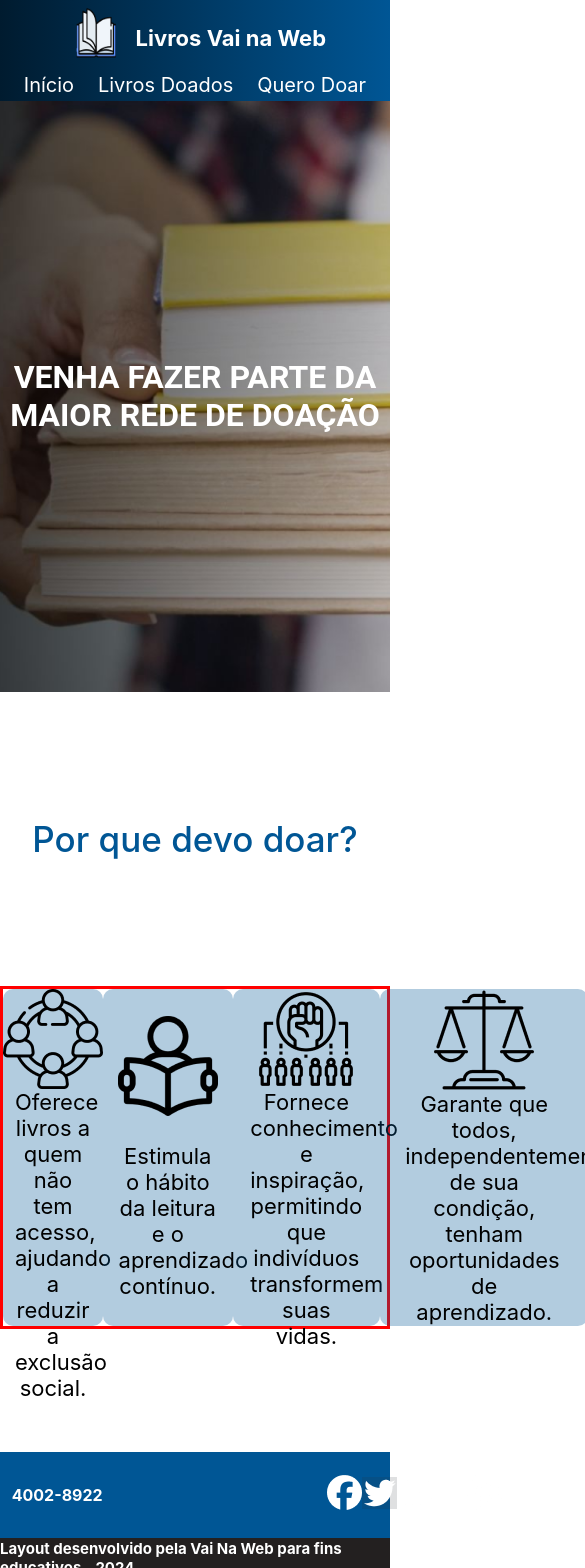
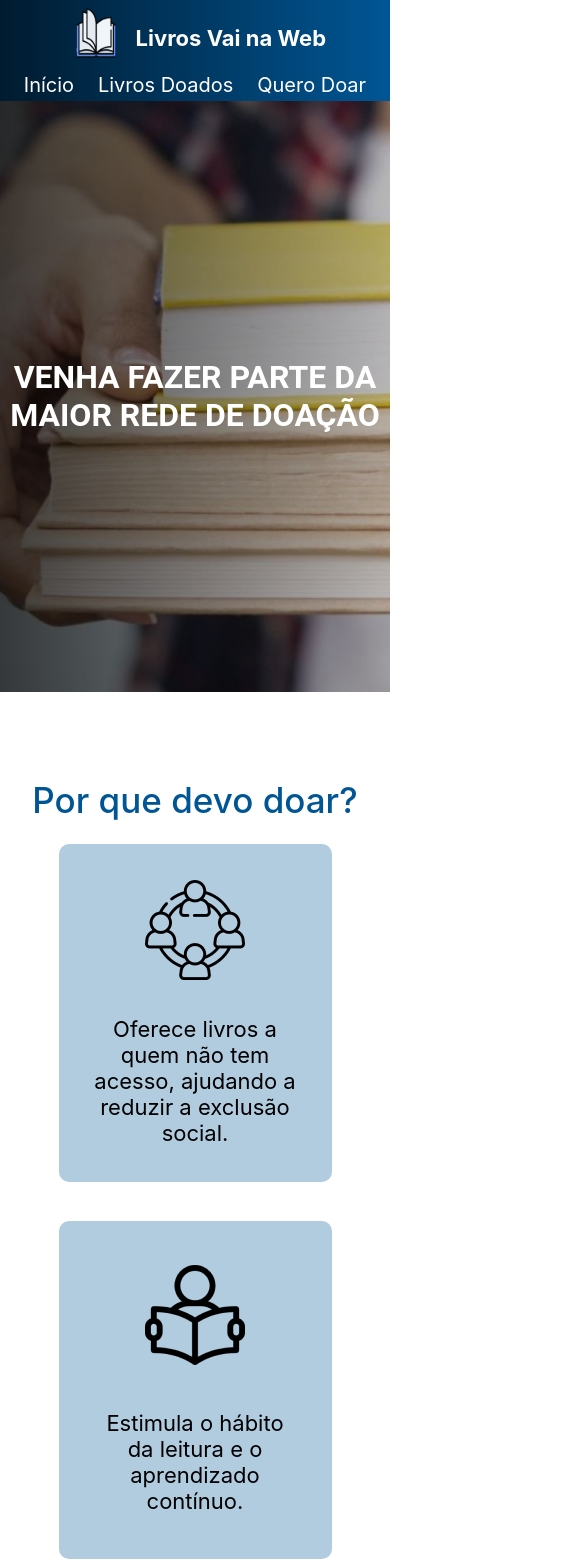
Before and after one commit to Vinny1804/DesafioLivrosVNW, a React (Vite) app: page / in a window 390 px wide. Shown: the top 1568 px of the page, 585 px wide, since content can reach past the window. Built offline with nearby package versions, Linux system fonts and the light colour scheme.

Commit message:
:ok_hand: Página inicial responsivo

```diff
--- a/src/pages/inicio/inicio.module.scss
+++ b/src/pages/inicio/inicio.module.scss
@@ -16,7 +16,8 @@
     }
 }
 .segundaSection {
-    height: 90vh;
+    margin-top: 10vh;
+    margin-bottom: 10vh;
     flex-direction: column;
     display: flex;
     justify-content: space-evenly;
@@ -72,11 +73,13 @@
             width: 100%;
         }
         .cardsSection {
-            //flex-direction: column;
-            border: solid red;
+
+            flex-direction: column;
+            //border: solid red;
             align-items: center;
             .cards {
                 width: 70vw;
+                margin: 5%;
                 p {
 
                 }
```
